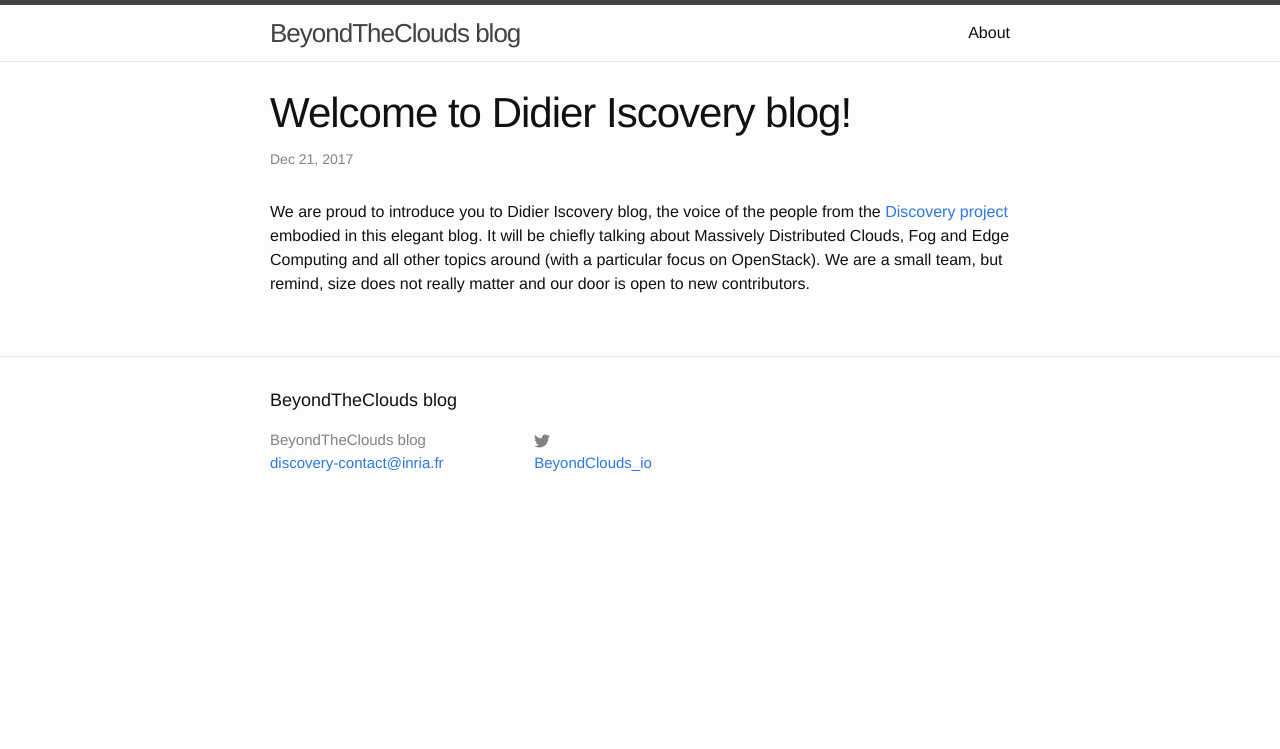
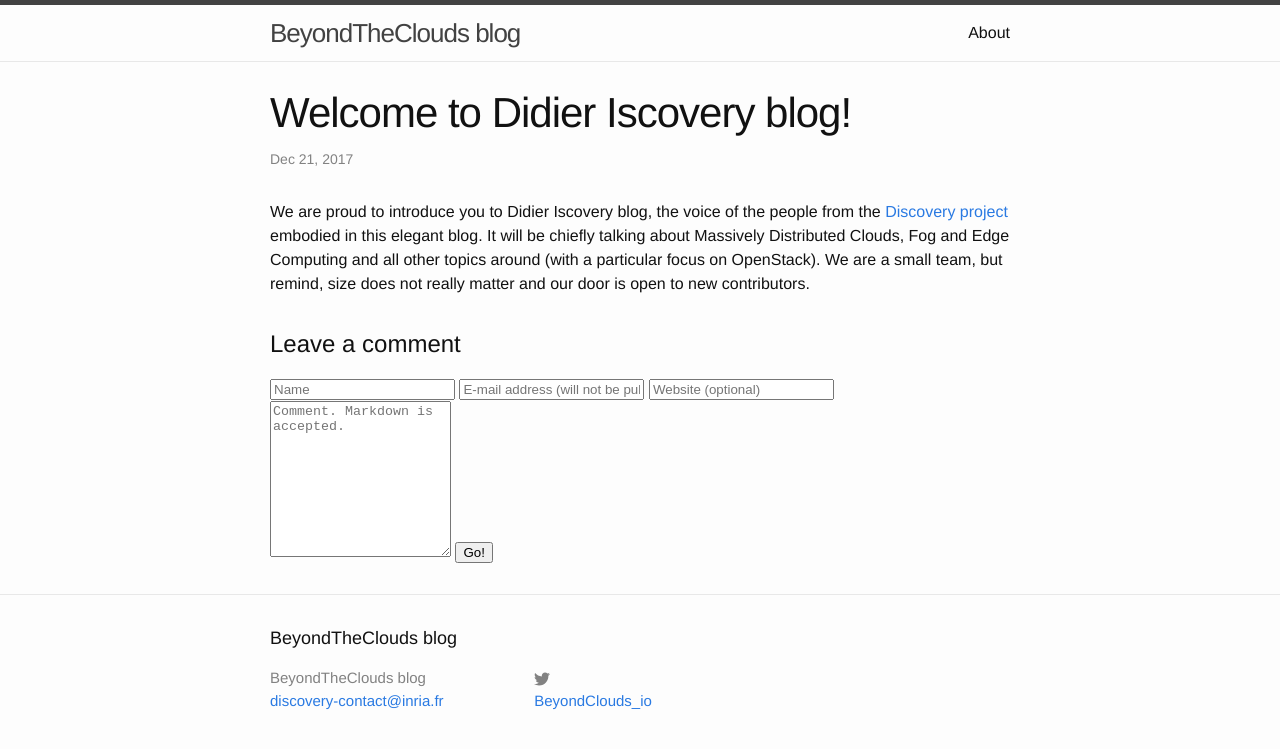
Before and after one commit to Marie-Donnie/blog, a Jekyll site: the page built from _posts/2017-12-21-welcome-to-beyond-the-clouds-voice.markdown, in a window 1280 px wide. Shown: the top 749 px of the page. Built offline with Jekyll 4.4.1, drawn with Linux system fonts in a browser that asks for light colours.

Commit message:
Add staticman for comments

```diff
--- a/_config.yml
+++ b/_config.yml
@@ -12,6 +12,7 @@
 baseurl: "/blog" # the subpath of your site, e.g. /blog
 url: "https://beyondtheclouds.github.io/blog/" # the base hostname & protocol for your site
 twitter_username: BeyondClouds_io
+repository: "BeyondTheClouds/blog"
 #github_username:
 
 # Build settings
--- /dev/null
+++ b/_includes/comments.html
@@ -0,0 +1,55 @@
+{% capture post_slug %}{{ page.date | date: "%Y-%m-%d" }}-{{ page.title | slugify }}{% endcapture %}
+
+<section class="post-comments">
+
+  {% if site.data.comments[post_slug] %}
+  <h2>Comments</h2>
+
+    {% assign comments = site.data.comments[post_slug] | sort %}
+
+    {% for comment in comments %}
+      {% assign email = comment[1].email %}
+      {% assign name = comment[1].name %}
+      {% assign url = comment[1].url %}
+      {% assign date = comment[1].date %}
+      {% assign message = comment[1].message %}
+      {% assign index = forloop.index %}
+
+      <article id="comment-{{ index }}">
+	    	  <img class="comment-avatar" src="https://www.gravatar.com/avatar/{{ email }}?d=mm&s=100">
+	    	  <h3 class="comment-author">
+	    		  {% if url and (url != '@url') %}
+	    			    <a rel="nofollow" href="{{ url }}">{{ name }}</a>
+	    		  {% else %}
+	    			  {{ name }}
+	    		  {% endif %}
+	    	  </h3>
+	    	  <p class="comment-date">
+	    			{% if index %}<a href="#comment-{{ index }}">{% endif %}
+              {% assign day = date | date: "%d" | plus: 0 %}{{ date | date: "%B" }} {% case day %}{% when 1 or 21 or 31 %}{{ day }}st,{% when 2 or 22 %}{{ day }}nd, {% when 3 or 23 %}{{ day }}rd,{% else %}{{ day }}th,{% endcase %} {{ date | date: "%Y" }}, {{ date | date: "%I" }}.{{ date | date: "%M" }}{{ date | date: "%p" | downcase }}
+	    			{% if index %}</a>{% endif %}
+	    	  </p>
+	    	  <div class="comment-body"> {{ message | markdownify }} </div>
+      </article>
+    {% endfor %}
+  {% endif %}
+
+  <!-- Post a new comment -->
+  <h2>Leave a comment</h2>
+
+  {% assign repo = site.repository %}
+  <form id="comment-new" class="form" action="https://api.staticman.net/v2/entry/{{ repo }}/gh-pages/comments" method="POST">
+      <!-- Your comment as been submitted and is under review -->
+      <input name="options[redirect]" type="hidden" value="https://beyondtheclouds.github.io/blog/shipped-comment.html">
+
+      <!-- e.g. "2016-01-02-this-is-a-post" -->
+      <input name="options[slug]" type="hidden" value="{{ page.slug }}">
+
+      <input name="fields[name]" placeholder="Name" required="" type="text">
+      <input name="fields[email]" placeholder="E-mail address (will not be public)" required="" type="email">
+      <input name="fields[url]" placeholder="Website (optional)" type="url">
+      <textarea name="fields[message]" rows="10" placeholder="Comment. Markdown is accepted." required=""></textarea>
+
+      <button type="submit">Go!</button>
+  </form>
+</section>
--- a/_layouts/post.html
+++ b/_layouts/post.html
@@ -12,4 +12,6 @@
     {{ content }}
   </div>
 
+  {% include comments.html %}
+
 </article>
```
Also changed, not shown: staticman.yml (added, +51 -0 lines).
